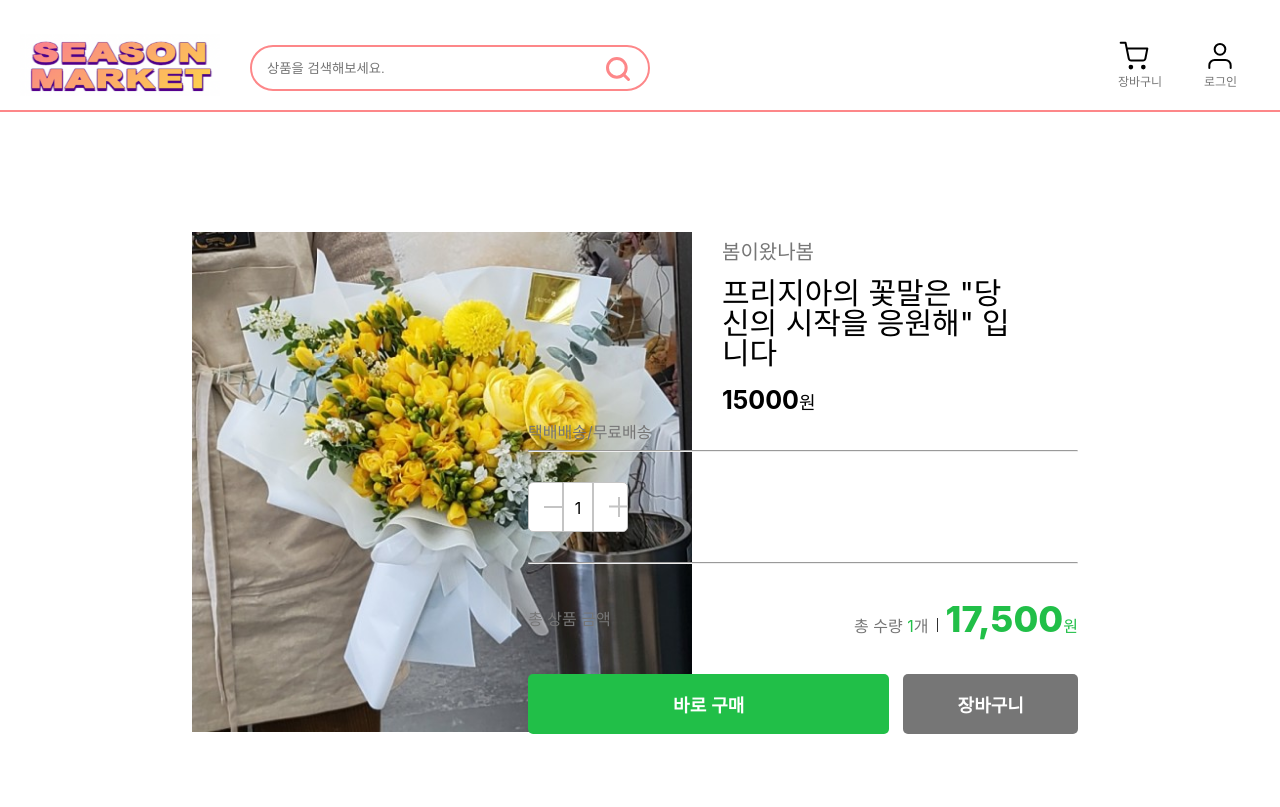
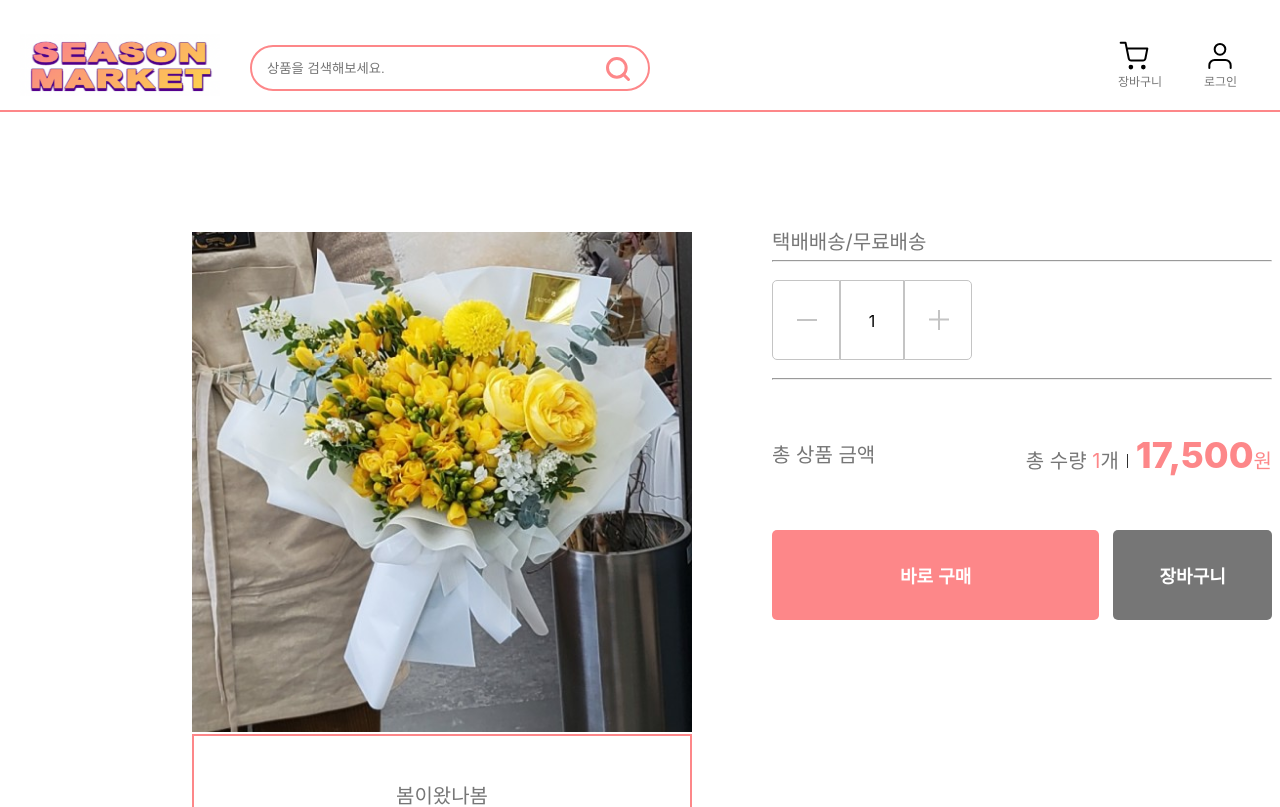
Before and after one commit to yoojin-park19/season_market, a React (Create React App) app: page /product/0 in a window 1280 px wide. Shown: the top 807 px of the page. Built offline with nearby package versions, Linux system fonts and the light colour scheme; a web font is replaced by a local one.

Commit message:
디테일 페이지 화면 수정

```diff
--- a/src/pages/Product/components/ProductItem.jsx
+++ b/src/pages/Product/components/ProductItem.jsx
@@ -70,27 +70,25 @@ const ProductItems = styled.section`
   margin: 120px auto;
   display: flex;
   gap: 20px;
-  position: relative;
 `;
 const Item = styled.section`
   height: 600px;
-  .contItem {
-    display: flex;
     .productItemImg {
       width: 500px;
       height: 500px;
     }
     .productCont {
-      height: 600px;
-      margin-left: 30px;
+      width: 500px;
       .productInfo {
-        text-align: left;
+        padding:40px 0;
+        border: 2px solid #fd8789;
+        text-align: center;
         h4 {
           display: block;
           margin-bottom: 16px;
           font-size: 20px;
           color: #767676;
-          margin-top: 10px;
+          margin: 10px 0;
         }
         h2 {
           display: block;
@@ -114,13 +112,10 @@ const Item = styled.section`
 `;
 
 const ContCart = styled.section`
-position:absolute;
-top:190px;
-right:10px;
     .productOpt {
-      width: 550px;
+      width: 500px;
       p {
-        font-size: 16px;
+        font-size: 20px;
         font-weight: 400;
         line-height: 20px;
         letter-spacing: 0em;
@@ -128,36 +123,36 @@ right:10px;
         color: #767676;
       }
       .productAmountCont {
-        width: 100px;
-        height: 50px;
+        width: 200px;
+        height: 80px;
         display: flex;
-        margin: 30px 0;
+        padding: 10px 0;
         .productAmountBtn {
-          width: 50px;
-          height: 50px;
+          width: 100px;
+          height: 80px;
           box-sizing: border-box;
           display: inline-block;
           text-align: center;
-          line-height: 50px;
+          line-height: 80px;
           background-color: #fff;
           border: 1px solid #c4c4c4;
           &.left {
             background-image: url('/assets/icon-minus-line.svg');
             background-repeat: no-repeat;
-            background-position: 15px;
+            background-position: 24px;
             border-radius: 5px 0 0 5px;
           }
           &.right {
             background-image: url('/assets/icon-plus-line.svg');
             background-repeat: no-repeat;
-            background-position: 15px;
+            background-position: 24px;
             border-radius: 0 5px 5px 0;
           }
         }
       }
       .productPrice {
         display: flex;
-        height: 50px;
+        height: 90px;
         justify-content: space-between;
         align-items: center;
         margin: 30px 0;
@@ -165,10 +160,10 @@ right:10px;
         font-weight: 500;
         text-align: left;
         .gray {
-          color: #767676;
+          color: #fd8789;
         }
         .green {
-          color: #21bf48;
+          color: #fd8789;
         }
         .point {
           font-weight: 800;
@@ -189,9 +184,9 @@ right:10px;
         gap: 14px;
         .purchaseBtn {
           width: 416px;
-          height: 60px;
+          height: 90px;
           border: none;
-          background-color: #21bf48;
+          background-color: #fd8789;
           color: #fff;
           border-radius: 5px;
           font-size: 18px;
@@ -199,7 +194,7 @@ right:10px;
           text-align: center;
         }
         .basketBtn {
-          height: 60px;
+          height: 90px;
           width: 200px;
           border-radius: 5px;
           background: #767676;
```
